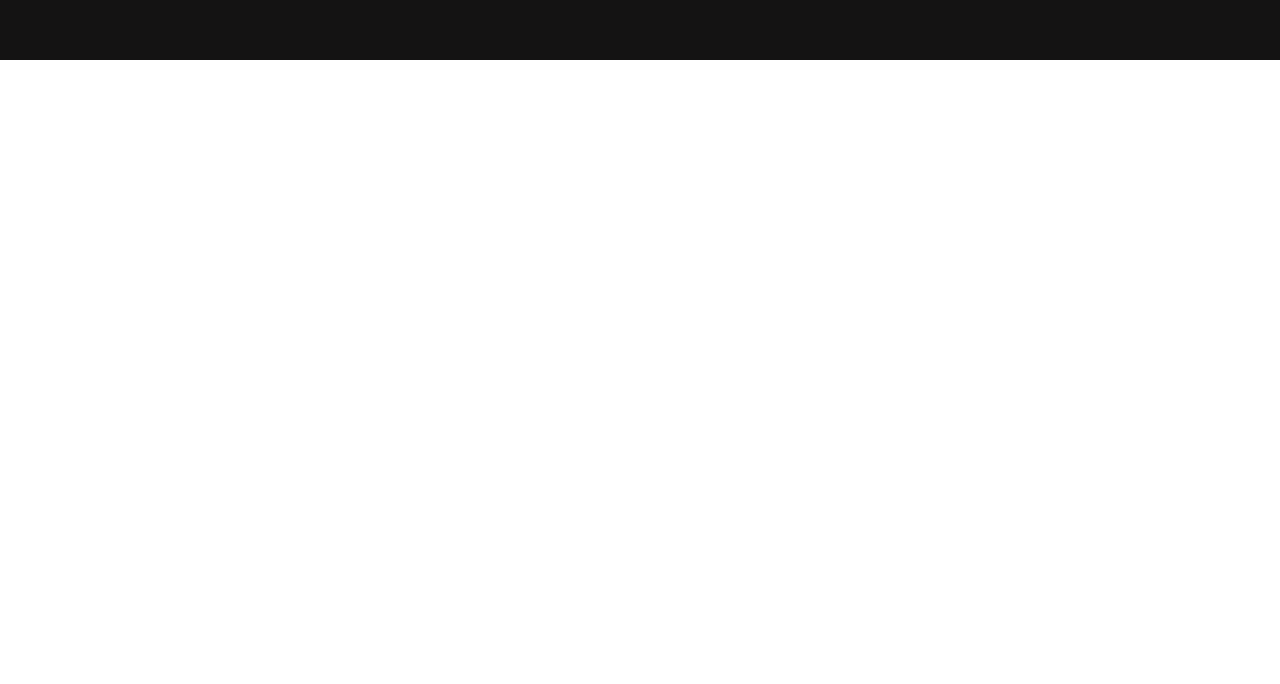
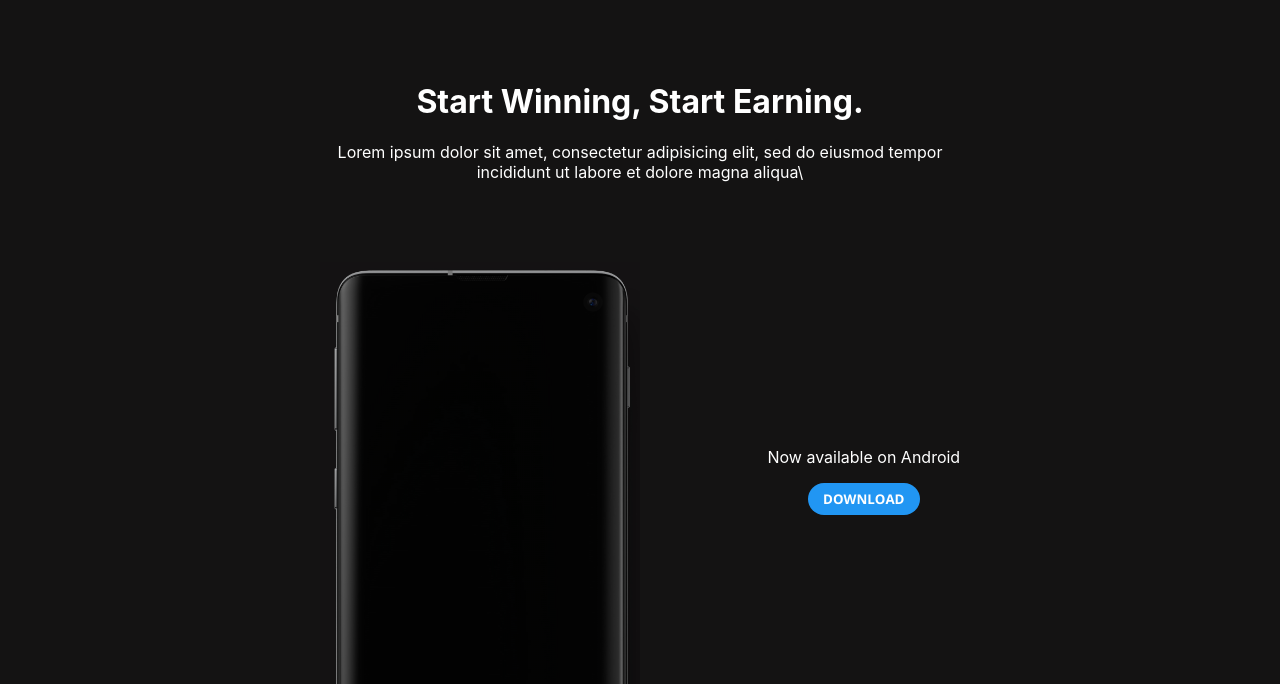
Before and after one commit to Tanmay-jana/tryhard-frontend, a React (Create React App) app: page / in a window 1280 px wide. Shown: the part 2172-2856 px from the top of the page. Before the commit the page ends 2232 px from the top, so only its background shows below. Built offline with nearby package versions, Linux system fonts and the light colour scheme.

Commit message:
added 3rd section

```diff
--- a/src/Component/Home/Home.js
+++ b/src/Component/Home/Home.js
@@ -2,6 +2,7 @@ import React, { Component } from 'react'
 import LandingPage from './LandingPage/LandingPage';
 import Games from './Games/Games';
 import Features from './Features/Features';
+import Winning from './WinningEarning/Winning';
 
 export default class Home extends Component {
     render() {
@@ -10,6 +11,7 @@ export default class Home extends Component {
                 <LandingPage/>
                 <Games/>
                 <Features/>
+                <Winning/>
             </div>
         )
     }
--- /dev/null
+++ b/src/Component/Home/WinningEarning/Winning.css
@@ -0,0 +1,40 @@
+.winning-container {
+    background: #141313;
+    color: #fff;
+    display: flex;
+    flex-direction: column;
+    align-items: center;
+}
+
+.wining-text-container {
+    text-align: center;
+    width: 50%;
+    padding-bottom: 4rem;
+}
+
+.winning-img-container {
+    display: flex;
+    align-items: center;
+    justify-content: space-around;
+    width: 60%;
+}
+
+.mobile-img {
+    width: 20rem;
+}
+
+.download-button-container {
+    display: flex;
+    flex-direction: column;
+    align-items: center;
+}
+
+.download-button-container button {
+    background: #2196F3;
+    font-family: 'openSenBold';
+    border-radius: 20px;
+    color: #fff;
+    border: none;
+    height: 2rem;
+    width: 7rem;
+}
--- /dev/null
+++ b/src/Component/Home/WinningEarning/Winning.js
@@ -0,0 +1,26 @@
+import React, { Component } from "react";
+import "./Winning.css";
+import mobile from "../../../assets/mobile.png";
+
+export default class Winning extends Component {
+  render() {
+    return (
+      <div className="winning-container">
+        <div className="wining-text-container">
+          <h1>Start Winning, Start Earning.</h1>
+          <p>
+            Lorem ipsum dolor sit amet, consectetur adipisicing elit, sed do
+            eiusmod tempor incididunt ut labore et dolore magna aliqua\
+          </p>
+        </div>
+        <div className = "winning-img-container">
+            <img className = "mobile-img" src = {mobile} alt = "mobile"/>
+            <div className = "download-button-container">
+                <p>Now available on Android</p>
+                <button>DOWNLOAD</button>
+            </div>
+        </div>
+      </div>
+    );
+  }
+}
```
Also changed, not shown: src/Component/Home/Footer/Footer.css (added), src/Component/Home/Footer/Footer.js (added), src/assets/mobile.png (renamed from src/assets/aaf893fb70be2b9ece0622d2643fd901836559bc.png).
